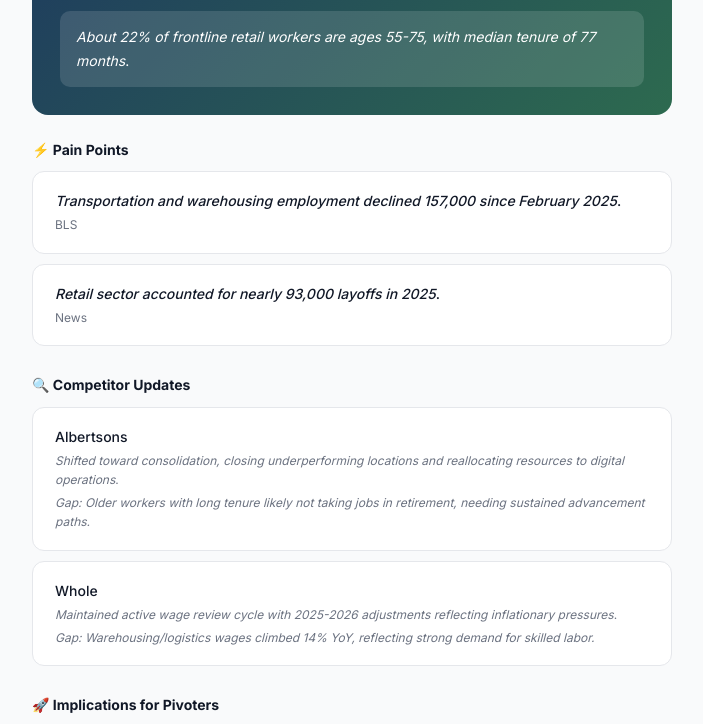
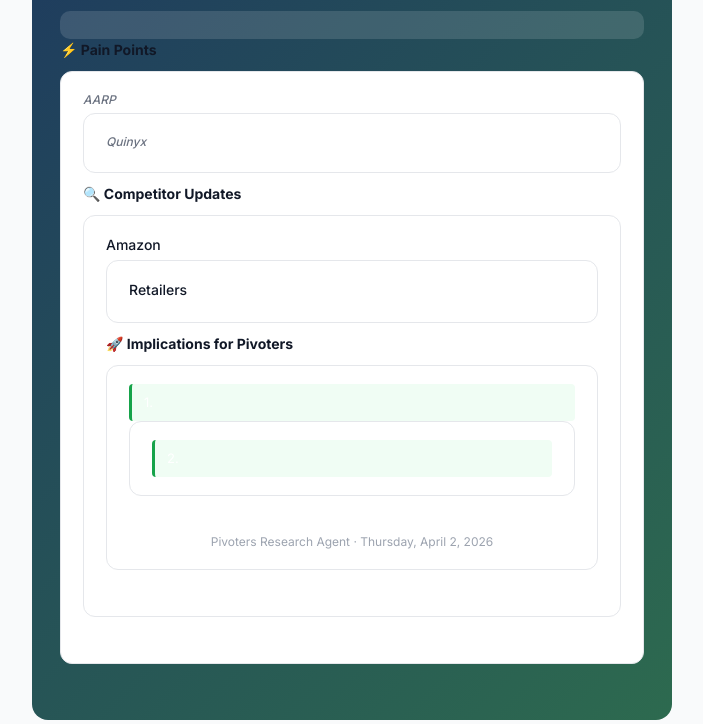
Before and after one commit to cheisr/pivoters-research-agent, a plain HTML site: page docs/reports/2026-04-02.html in a window 1280 px wide. Shown: the part 145-869 px from the top of the page, without its empty margins (288-991 px from the left). Drawn offline with Linux system fonts and the light colour scheme.

Commit message:
Daily brief: 2026-04-02

```diff
--- a/docs/reports/2026-04-02.html
+++ b/docs/reports/2026-04-02.html
@@ -29,14 +29,14 @@
     <div class="label">Pivoters.com · Daily Intelligence</div>
     <div class="title">Research Brief</div>
     <div class="date">Thursday, April 2, 2026</div>
-    <div class="summary"><cite index="4-9">About 22% of frontline retail workers are ages 55-75, with median tenure of 77 months</cite>.</div>
+    <div class="summary"><cite index=\</div>
   </div>
 
-  <div class="section"><h2>⚡ Pain Points</h2><div style="background:#fff;border:1px solid #E5E7EB;border-radius:12px;padding:18px 22px;margin-bottom:10px"><div class="finding"><cite index="23-2">Transportation and warehousing employment declined 157,000 since February 2025</cite>.</div><div class="meta">BLS</div></div><div style="background:#fff;border:1px solid #E5E7EB;border-radius:12px;padding:18px 22px;margin-bottom:10px"><div class="finding"><cite index="22-2">Retail sector accounted for nearly 93,000 layoffs in 2025</cite>.</div><div class="meta">News</div></div></div>
+  <div class="section"><h2>⚡ Pain Points</h2><div style="background:#fff;border:1px solid #E5E7EB;border-radius:12px;padding:18px 22px;margin-bottom:10px"><div class="finding"><cite index=\</div><div class="meta">AARP</div></div><div style="background:#fff;border:1px solid #E5E7EB;border-radius:12px;padding:18px 22px;margin-bottom:10px"><div class="finding"><cite index=\</div><div class="meta">Quinyx</div></div></div>
 
-  <div class="section"><h2>🔍 Competitor Updates</h2><div style="background:#fff;border:1px solid #E5E7EB;border-radius:12px;padding:18px 22px;margin-bottom:10px"><div class="finding">Albertsons</div><div class="meta"><cite index="22-27,22-28">Shifted toward consolidation, closing underperforming locations and reallocating resources to digital operations</cite>.</div><div class="gap">Gap: <cite index="4-15">Older workers with long tenure likely not taking jobs in retirement, needing sustained advancement paths</cite>.</div></div><div style="background:#fff;border:1px solid #E5E7EB;border-radius:12px;padding:18px 22px;margin-bottom:10px"><div class="finding">Whole</div><div class="meta"><cite index="30-3">Maintained active wage review cycle with 2025-2026 adjustments reflecting inflationary pressures</cite>.</div><div class="gap">Gap: <cite index="7-1">Warehousing/logistics wages climbed 14% YoY, reflecting strong demand for skilled labor</cite>.</div></div></div>
+  <div class="section"><h2>🔍 Competitor Updates</h2><div style="background:#fff;border:1px solid #E5E7EB;border-radius:12px;padding:18px 22px;margin-bottom:10px"><div class="finding">Amazon</div><div class="meta"><cite index=\</div></div><div style="background:#fff;border:1px solid #E5E7EB;border-radius:12px;padding:18px 22px;margin-bottom:10px"><div class="finding">Retailers</div><div class="meta"><cite index=\</div></div></div>
 
-  <div class="section"><h2>🚀 Implications for Pivoters</h2><div style="background:#fff;border:1px solid #E5E7EB;border-radius:12px;padding:18px 22px;margin-bottom:10px"><div class="action">1. <cite index="16-12,16-13">Target older 45+ workers for retention as they see frontline roles as long-term careers versus younger cohorts</cite>.</div></div><div style="background:#fff;border:1px solid #E5E7EB;border-radius:12px;padding:18px 22px;margin-bottom:10px"><div class="action">2. <cite index="13-21,13-23">Prioritize skills tracking, certifications, and safety training to enable wage progression for experienced workers</cite>.</div></div></div>
+  <div class="section"><h2>🚀 Implications for Pivoters</h2><div style="background:#fff;border:1px solid #E5E7EB;border-radius:12px;padding:18px 22px;margin-bottom:10px"><div class="action">1. <cite index=\</div></div><div style="background:#fff;border:1px solid #E5E7EB;border-radius:12px;padding:18px 22px;margin-bottom:10px"><div class="action">2. <cite index=\</div></div></div>
 
   <div class="footer">Pivoters Research Agent · Thursday, April 2, 2026</div>
 </div>
```
